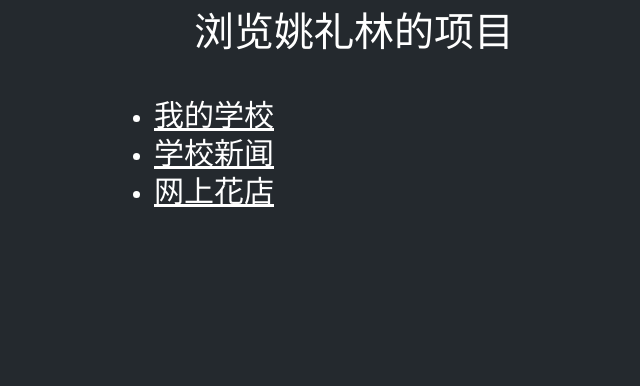
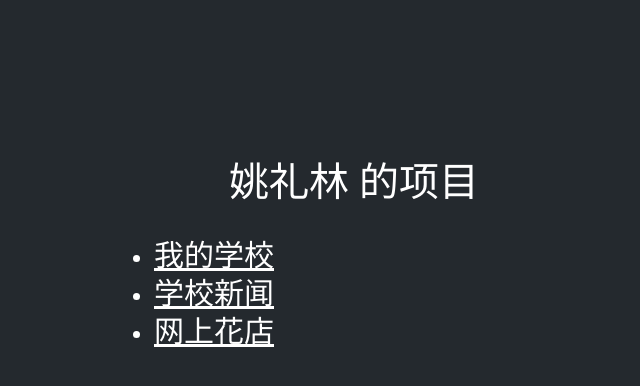
Before and after one commit to YaoLilin/-, a plain HTML site: page index.html in a window 1280 px wide. Shown: the whole page, without its empty margins (286-926 px from the left). Drawn offline with Linux system fonts and the light colour scheme.

Commit message:
更改主页外观

```diff
--- a/index.css
+++ b/index.css
@@ -10,6 +10,7 @@ h1 {
 	color: #fff;
 	text-align: center;
 	font: 40px "微软雅黑";
+	margin-top: 150px;
 }
 ul {
 	margin: 0 auto;
@@ -21,6 +22,7 @@ ul {
 	font-family: “微软雅黑”;
 	color: #fff;
 	font-style: normal;
+	padding-top: 30px;
 }
 .project .project_url a {
 	font-size: 30px;
@@ -30,7 +32,7 @@ ul {
 
 div.project {
 	width: 400px;
-	margin: 40px auto;
+	margin: 150px auto;
 	height: auto;
 	border: 30px 3px 3px;
 	border-color: #fff;
--- a/index.html
+++ b/index.html
@@ -7,8 +7,8 @@
 </head>
 
 <body>
-<h1>浏览姚礼林的项目</h1>
 <div class="project">
+	<h1>姚礼林 的项目</h1>
   <ul class="project_url">
     <li><a href="作业：我的学校/index.html">我的学校</a></li>
     <li><a href="作业：学校新闻/index.html">学校新闻</a></li>
```
